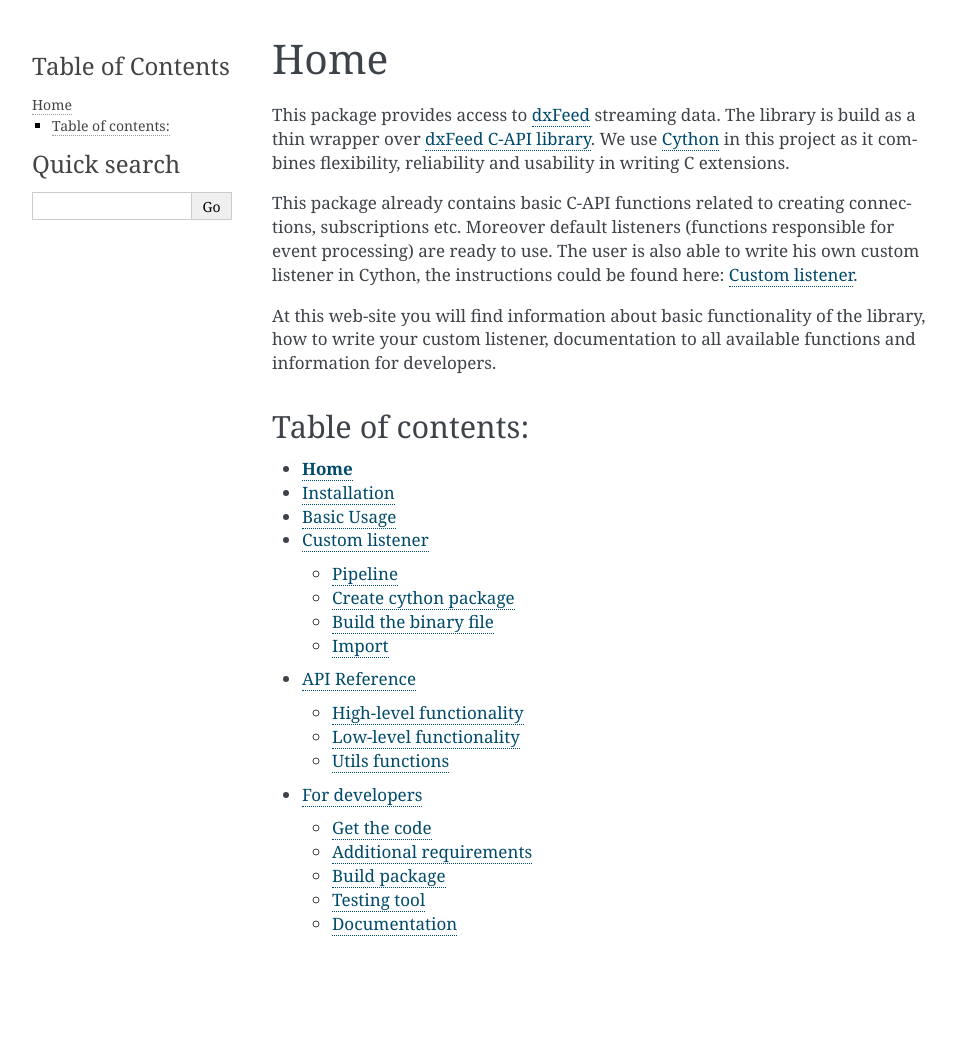
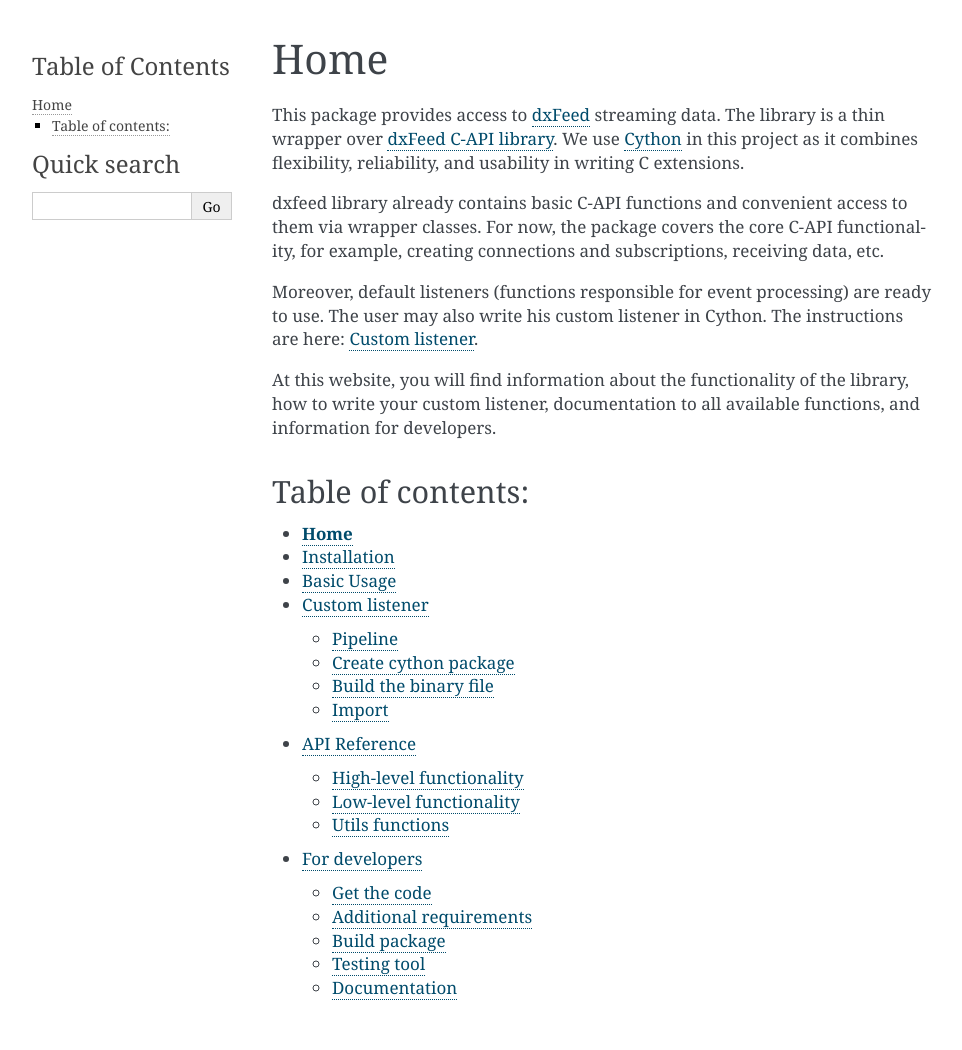
Before and after one commit to dxFeed/dxfeed-python-api, a Sphinx documentation site: the page built from docs/index.rst, in a window 1280 px wide. Shown: the whole page, without its empty margins (148-1110 px from the left). Built offline with Sphinx 7.4.7, drawn with Linux system fonts in a browser that asks for light colours; before the commit the page ends 985 px from its top, so only the background shows below that.

Commit message:
[EN-1328] index edited

```diff
--- a/docs/index.rst
+++ b/docs/index.rst
@@ -5,17 +5,21 @@
 Home
 ====
 
-This package provides access to `dxFeed <https://www.dxfeed.com/>`_ streaming data.
-The library is build as a thin wrapper over `dxFeed C-API library <https://github.com/dxFeed/dxfeed-c-api>`_.
-We use `Cython <https://cython.org/>`_ in this project as it combines flexibility, reliability and
-usability in writing C extensions.
+This package provides access to `dxFeed <https://www.dxfeed.com/>`_ streaming data. The library is
+a thin wrapper over `dxFeed C-API library <https://github.com/dxFeed/dxfeed-c-api>`_.
+We use `Cython <https://cython.org/>`_ in this project as it combines flexibility, reliability,
+and usability in writing C extensions.
 
-This package already contains basic C-API functions related to creating connections, subscriptions etc.
-Moreover default listeners (functions responsible for event processing) are ready to use. The user is also able to
-write his own custom listener in Cython, the instructions could be found here: :ref:`custom_listener`.
 
-At this web-site you will find information about basic functionality of the library,
-how to write your custom listener, documentation to all available functions and information for developers.
+dxfeed library already contains basic C-API functions and convenient access to them via wrapper classes.
+For now, the package covers the core C-API functionality, for example, creating connections and subscriptions,
+receiving data, etc.
+
+Moreover, default listeners (functions responsible for event processing) are ready to use. The user may also
+write his custom listener in Cython. The instructions are here: :ref:`custom_listener`.
+
+At this website, you will find information about the functionality of the library, how to write your custom listener,
+documentation to all available functions, and information for developers.
 
 Table of contents:
 ------------------
```
